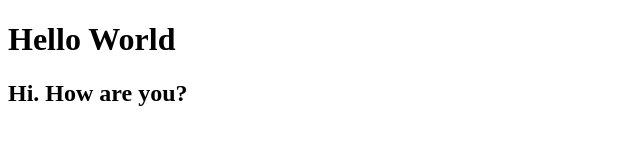
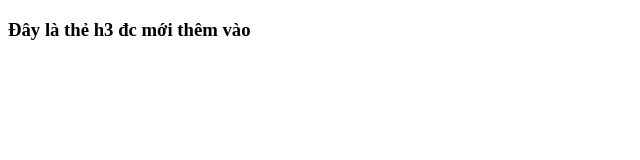
Before and after one commit to Trongnguyen29603/NPS-JSA22, a plain HTML site: page SS1/index.html in a window 1280 px wide. Shown: the whole page, without its empty margins (0-640 px from the left). Drawn offline with Linux system fonts and the light colour scheme.

Commit message:
Delete h1, h2 Add h3

```diff
--- a/SS1/index.html
+++ b/SS1/index.html
@@ -7,8 +7,7 @@
 </head>
 <body>
 
-    <h1>Hello World</h1>
-    <h2>Hi. How are you?</h2>
+    <h3>Đây là thẻ h3 đc mới thêm vào</h3>
 
 
 </body>
```
